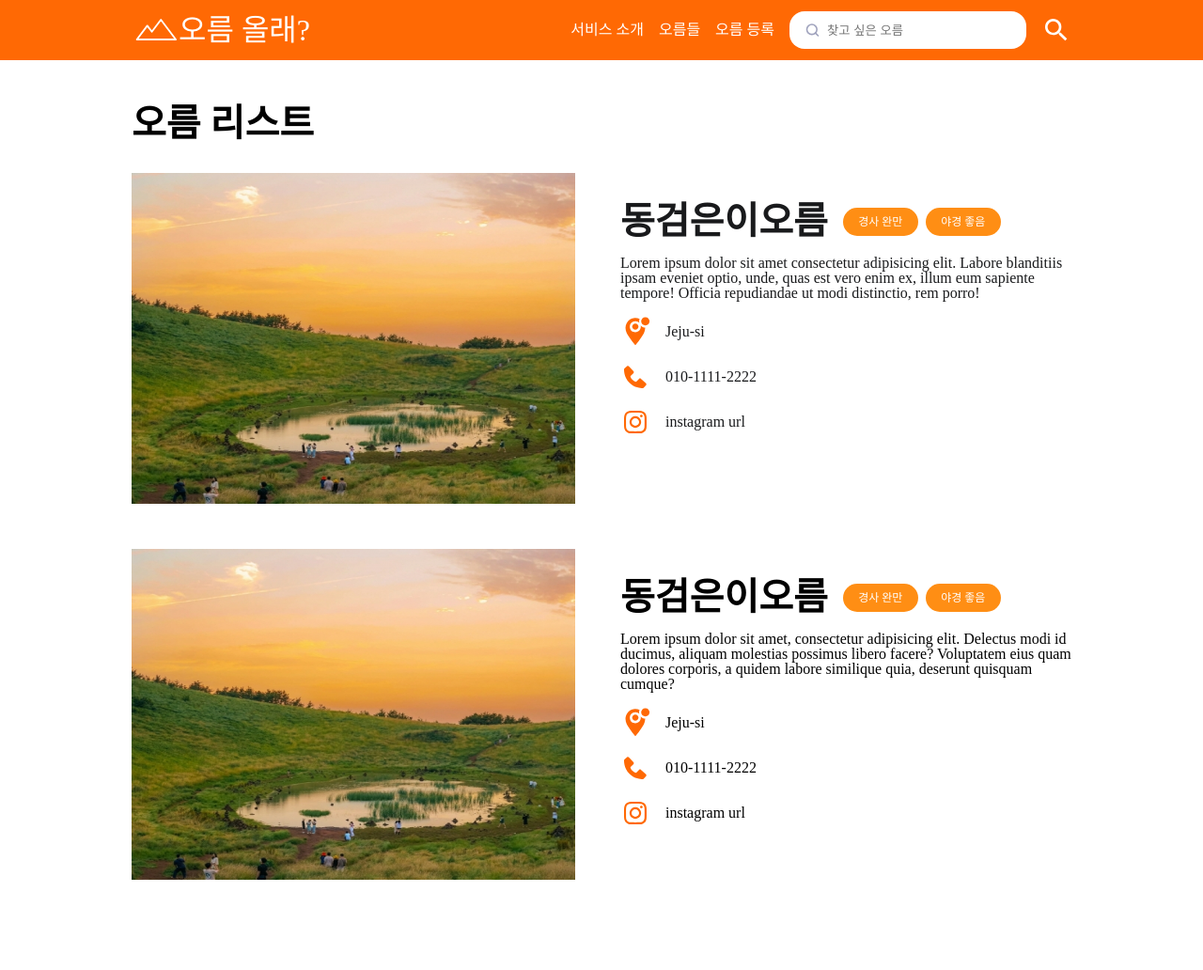
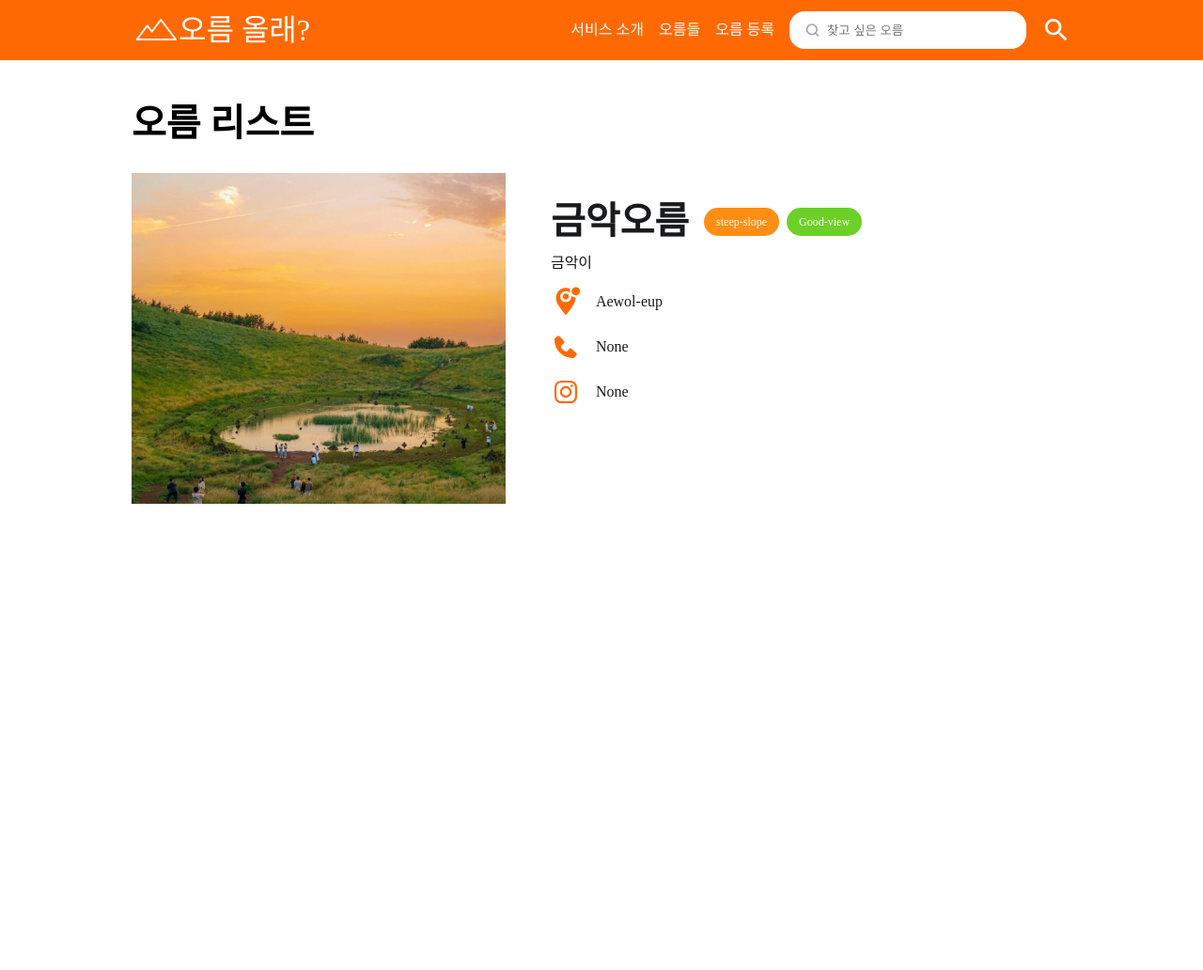
Before and after one commit to jejuHackathon/jeju-hackathon, a Django app: page /list/ in a window 1280 px wide. Shown: the whole page at 94% size. After the commit the page ends 536 px from the top, so only its background shows below. Run offline with Django 3.2, Linux system fonts and the light colour scheme; data comes from the database, SQL or seed files in the repository.

Commit message:
feat: 하드코딩 => 데이터 교체 작업, 등록시 tags 기능 추가

```diff
--- a/mysite/main/models.py
+++ b/mysite/main/models.py
@@ -39,6 +39,8 @@
     published_date = models.DateTimeField(auto_now_add=True)
     modified_date = models.DateTimeField(auto_now=True)
     content = models.TextField()
+    phone = models.CharField(max_length=13, null=True)
+    insta = models.CharField(max_length=50, null=True)
 
     def __str__(self):
         return self.name
--- a/mysite/main/static/css/oreum.css
+++ b/mysite/main/static/css/oreum.css
@@ -8,13 +8,13 @@
 }
 
 .oreum-list .oreum-list--mid {
-    width: 34rem;
-    height: 22rem;
+    max-width: 34rem;
+    max-height: 22rem;
 }
 
 .oreum-list .oreum-list--big {
-    width: 45rem;
-    height: 30rem;
+    max-width: 45rem;
+    max-height: 30rem;
 }
 
 .oreum-list .oreum-list__info {
@@ -42,6 +42,13 @@
     margin-right: 0.5rem;
     border-radius: 1rem;
     font-size: var(--font-12);
-    background-color: var(--color-orange);
     color: var(--color-white);
 }
+
+.oreum-list__box .oreum-list--level-tag {
+    background-color: var(--color-orange);
+}
+
+.oreum-list__box .oreum-list--view-tag {
+    background-color: var(--color-lime);
+}
--- a/mysite/main/static/css/variable.css
+++ b/mysite/main/static/css/variable.css
@@ -1,6 +1,7 @@
 :root {
     --max-width: 62.5rem;
     --gnb-height: 4rem;
+    --color-lime: #6DD028;
     --color-orange: #FF8E14;
     --color-clear-orange : #FF6904;
     --color-white: #fff;
--- a/mysite/main/templates/main/list.html
+++ b/mysite/main/templates/main/list.html
@@ -6,62 +6,39 @@
     <header>
         <h1 class="content-area__title">오름 리스트</h1>
     </header>
+        {% for oreum in oreums %}
             <div class="oreum-list flex-row">
-            <img src="{% static 'images/sample.png' %}" class="oreum-list--mid" alt="오름 사진" />
+                {% if oreum.mainphoto %}
+                    <img src="{{ oreum.mainphoto.url }}" class="oreum-list--mid" alt="오름 사진" />
+                {% endif %}
                 <a class="oreum-list__link" href="/list/{{oreum.pk}}">
                     <div class="oreum-list__info flex-col">
                         <div class="oreum-list__box flex-row">
-                        <h2 class="oreum-list--title">동검은이오름</h2>
+                            <h2 class="oreum-list--title">{{oreum.name}}</h2>
                             <div class="flex-row">
-                            <div class="oreum-list--tag">경사 완만</div>
-                            <div class="oreum-list--tag">야경 좋음</div>
+                                <div class="oreum-list--tag oreum-list--level-tag">{{oreum.oreumlevel}}</div>
+                                <div class="oreum-list--tag oreum-list--view-tag">{{oreum.nightview}}</div>
                             </div>
                         </div>
                         <div class="oreum-list__box flex-row">
-                        <p>Lorem ipsum dolor sit amet consectetur adipisicing elit. Labore blanditiis ipsam eveniet optio, unde, quas est vero enim ex, illum eum sapiente tempore! Officia repudiandae ut modi distinctio, rem porro!</p>
+                            <p>{{oreum.content}}</p>
                         </div>
                         <div class="oreum-list__box flex-row">
                             <img src="{% static 'icons/location.svg' %}" alt="오름 위치 지역" />
-                        <span>Jeju-si</span>
+                            <span>{{oreum.location}}</span>
                         </div>
                         <div class="oreum-list__box flex-row">
                             <img src="{% static 'icons/phone.svg' %}" alt="전화번호" />
-                        <span>010-1111-2222</span>
+                            <span>{{oreum.phone}}</span>
                         </div>
                         <div class="oreum-list__box flex-row">
                             <img src="{% static 'icons/instagram.svg' %}" alt="인스타그램 URL" />
-                        <span>instagram url</span>
+                            <span>{{oreum.insta}}</span>
                         </div>
                     </div>
                 </a>
             </div>
-        <div class="oreum-list flex-row">
-            <img src="{% static 'images/sample.png' %}" class="oreum-list--mid" alt="오름 사진" />
-            <div class="oreum-list__info flex-col">
-                <div class="oreum-list__box flex-row">
-                    <h2 class="oreum-list--title">동검은이오름</h2>
-                    <div class="flex-row">
-                        <div class="oreum-list--tag">경사 완만</div>
-                        <div class="oreum-list--tag">야경 좋음</div>
-                    </div>
-                </div>
-                <div class="oreum-list__box flex-row">
-                    <p>Lorem ipsum dolor sit amet, consectetur adipisicing elit. Delectus modi id ducimus, aliquam molestias possimus libero facere? Voluptatem eius quam dolores corporis, a quidem labore similique quia, deserunt quisquam cumque?</p>
-                </div>
-                <div class="oreum-list__box flex-row">
-                    <img src="{% static 'icons/location.svg' %}" alt="오름 위치 지역" />
-                    <span>Jeju-si</span>
-                </div>
-                <div class="oreum-list__box flex-row">
-                    <img src="{% static 'icons/phone.svg' %}" alt="전화번호" />
-                    <span>010-1111-2222</span>
-                </div>
-                <div class="oreum-list__box flex-row">
-                    <img src="{% static 'icons/instagram.svg' %}" alt="인스타그램 URL" />
-                    <span>instagram url</span>
-                </div>
-            </div>
-        </div>
+            {% endfor %}
 </article>
 
 {% endblock content %}
--- a/mysite/main/views.py
+++ b/mysite/main/views.py
@@ -32,14 +32,14 @@
     return render(request, 'main/list.html', context)
 
 
-def detail(request):
-    # oreum = Oreum.objects.get(pk=pk)
+def detail(request, pk):
+    oreum = Oreum.objects.get(pk=pk)
 
-    # context = {
-    #     'oreum': oreum,
-    # }
+    context = {
+        'oreum': oreum,
+    }
 
-    return render(request, 'main/detail.html')
+    return render(request, 'main/detail.html', context)
 
 
 def create(request):
@@ -57,10 +57,12 @@
 
         oreum = Oreum.objects.create(**data)
 
-        return redirect(f'/oreumlist/{oreum.pk}/')
+        return redirect(f'/list/{oreum.pk}/')
 
     context = {
         'locations': Oreum.locations,
+        'oreumlevels': Oreum.oreumlevels,
+        'nightviews': Oreum.nightviews
     }
 
     return render(request, 'main/create.html', context)
--- a/mysite/tutorialdjango/urls.py
+++ b/mysite/tutorialdjango/urls.py
@@ -1,11 +1,16 @@
 from django.contrib import admin
 from django.urls import path
 from main.views import index, create, list, detail
+from django.conf.urls.static import static
+from django.conf import settings
+
 
 urlpatterns = [
     path('admin/', admin.site.urls),
     path('create/', create),
     path('list/', list),
-    path('detail/', detail),
+    path('list/<int:pk>/', detail),
     path('', index),
 ]
+
+urlpatterns += static(settings.MEDIA_URL, document_root=settings.MEDIA_ROOT)
```
Also changed, not shown: mysite/main/templates/main/create.html (+25 -2 lines), mysite/main/templates/main/detail.html (+10 -8 lines), 1 other file. Lines whose indentation alone changed are shown as unchanged.
